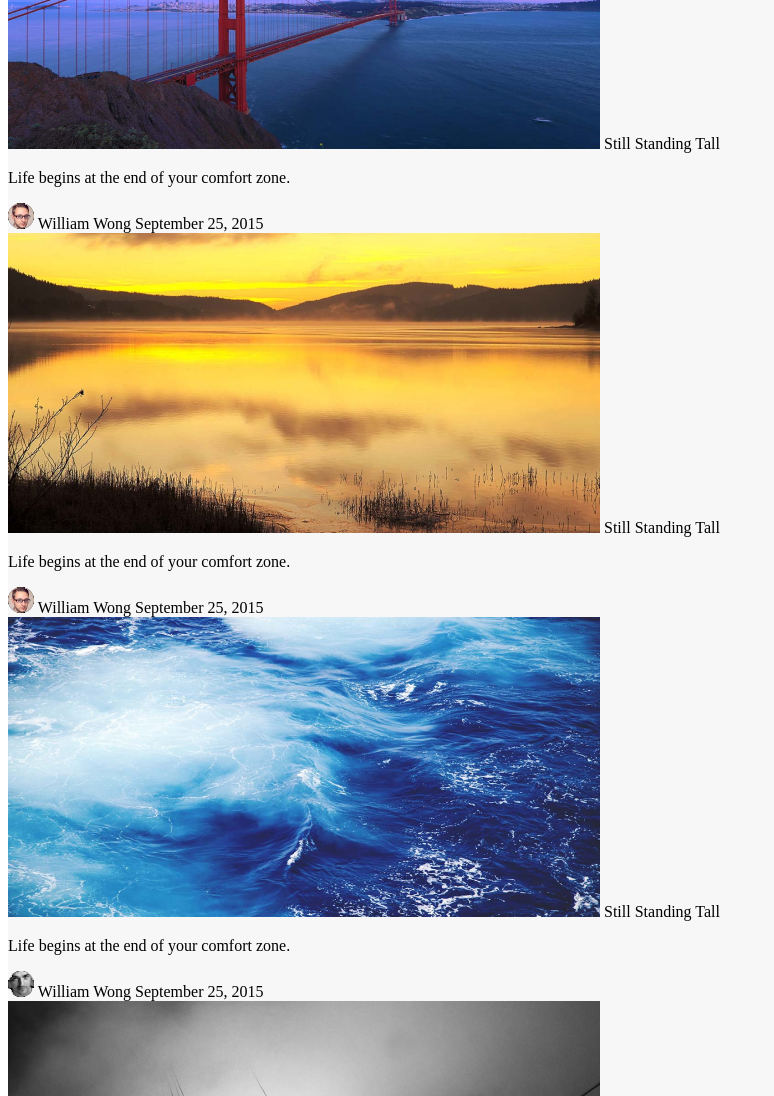
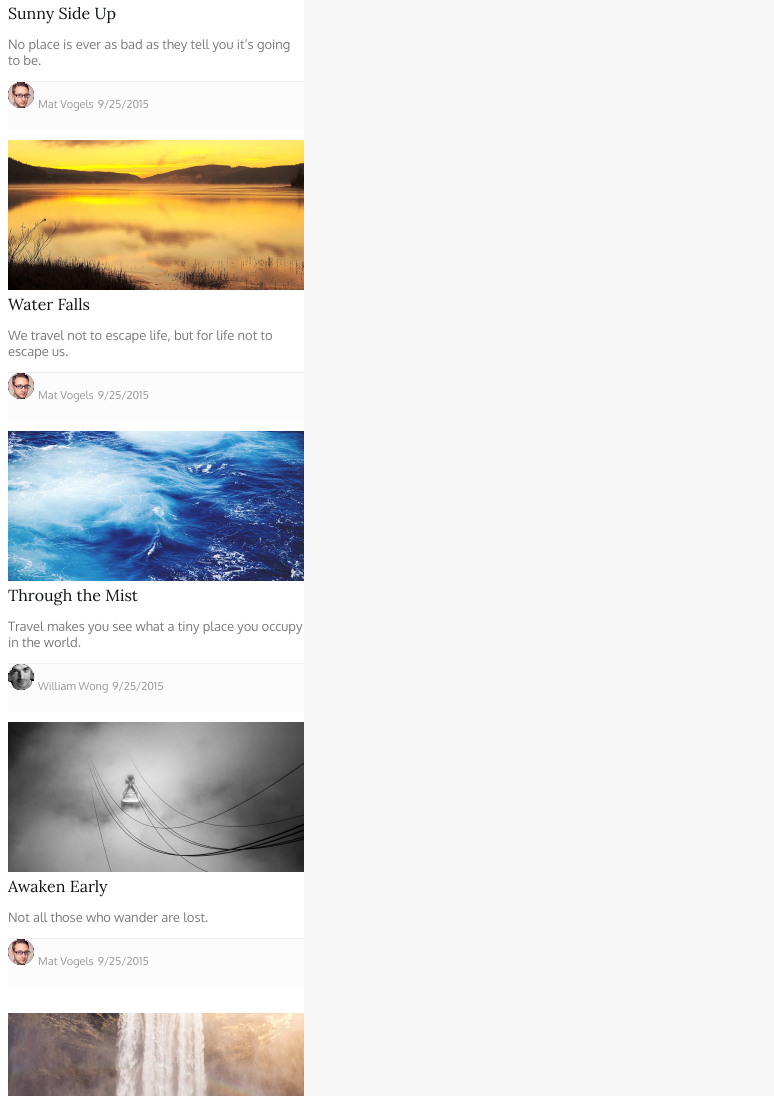
Before and after one commit to GrigoriyPoshnagovInstitute/Web-2023, a plain HTML site: page WEB/index .html in a window 1280 px wide. Shown: the part 1704-2800 px from the top of the page, without its empty margins (0-774 px from the left). Drawn offline with Linux system fonts and the light colour scheme.

Commit message:
Первая страница готова!

```diff
--- a/WEB/css/style.css
+++ b/WEB/css/style.css
@@ -17,8 +17,8 @@
 {
     text-decoration: none;
     font-family: 'Oxygen', sans-serif;
-    font-size: 12px;
-    color:#FFFFFF;
+    font-size: 11px;
+    color:rgba(255, 255, 255, 0.6);
 }
 
 .slogan
@@ -163,3 +163,24 @@
     font-size: 11px;
     color:rgba(153, 153, 153, 1);
 }
+
+.image_scale
+{
+    width: 296px;
+    height: 150px;
+}
+
+.end
+{
+    width: 1440px;
+    height: 89px;
+    background-image: url("village.jpg");
+    background-size: cover;
+}
+
+.overlay
+{
+    background-color: rgba(35, 47, 56, 0.6);
+    width: 1440px;
+    height: 89px;
+}
--- a/WEB/index .html
+++ b/WEB/index .html
@@ -59,7 +59,7 @@
       <div>
         <h2 class="posts_title">Most Recent</h2>
         <div class="most_recent_post">
-          <img src="images/air_baloons.png" alt="air_baloons.png"/>
+          <img src="images/air_baloons.png" alt="air_baloons.png" class="image_scale"/>
           <span class="most_recent_title">Still Standing Tall</span>
           <p class="text_of_most_recent_post">
             Life begins at the end of your comfort zone.
@@ -70,66 +70,78 @@
             <span class="most_recent_info__text">9/25/2015</span>
           </div>
         </div>
-        <div>
-          <img src="images/bridge.png" alt="bridge.png"/>
-          <span>Still Standing Tall</span>
-          <p>
-            Life begins at the end of your comfort zone.
+        <div class="most_recent_post">
+          <img src="images/bridge.png" alt="bridge.png" class="image_scale"/>
+          <span class="most_recent_title">Sunny Side Up</span>
+          <p class="text_of_most_recent_post">
+            No place is ever as bad as they tell you it’s going to be.
           </p>
+          <div class="most_recent_info">
             <img src="images/Mat_Vogels.png" alt="Mat_Vogels"/>
-          <span>William Wong</span>
-          <span>September 25, 2015</span>
+            <span class="most_recent_info__text">Mat Vogels</span>
+            <span class="most_recent_info__text">9/25/2015</span>
           </div>
-        <div>
-          <img src="images/sunset.png" alt="sunset.png"/>
-          <span>Still Standing Tall</span>
-          <p>
-            Life begins at the end of your comfort zone.
+        </div>
+        <div class="most_recent_post">
+          <img src="images/sunset.png" alt="sunset.png" class="image_scale"/>
+          <span class="most_recent_title">Water Falls</span>
+          <p class="text_of_most_recent_post">
+            We travel not to escape life, but for life not to escape us.
           </p>
+          <div class="most_recent_info">
             <img src="images/Mat_Vogels.png" alt="Mat_Vogels"/>
-          <span>William Wong</span>
-          <span>September 25, 2015</span>
+            <span class="most_recent_info__text">Mat Vogels</span>
+            <span class="most_recent_info__text">9/25/2015</span>
           </div>
-        <div>
-          <img src="images/tide.png" alt="tide.png"/>
-          <span>Still Standing Tall</span>
-          <p>
-            Life begins at the end of your comfort zone.
+        </div>
+        <div class="most_recent_post">
+          <img src="images/tide.png" alt="tide.png" class="image_scale"/>
+          <span class="most_recent_title">Through the Mist</span>
+          <p class="text_of_most_recent_post">
+            Travel makes you see what a tiny place you occupy in the world.
           </p>
+          <div class="most_recent_info">
             <img src="images/William_Wong.png" alt="William_Wong"/>
-          <span>William Wong</span>
-          <span>September 25, 2015</span>
+            <span class="most_recent_info__text">William Wong</span>
+            <span class="most_recent_info__text">9/25/2015</span>
           </div>
-        <div>
-          <img src="images/mist.png" alt="mist.png"/>
-          <span>Still Standing Tall</span>
-          <p>
-            Life begins at the end of your comfort zone.
+        </div>
+        <div class="most_recent_post">
+          <img src="images/mist.png" alt="mist.png" class="image_scale"/>
+          <span class="most_recent_title">Awaken Early</span>
+          <p class="text_of_most_recent_post">
+            Not all those who wander are lost.
           </p>
+          <div class="most_recent_info">
             <img src="images/Mat_Vogels.png" alt="Mat_Vogels"/>
-          <span>William Wong</span>
-          <span>September 25, 2015</span>
+            <span class="most_recent_info__text">Mat Vogels</span>
+            <span class="most_recent_info__text">9/25/2015</span>
           </div>
-        <div>
-          <img src="images/waterfall.png" alt="waterfall.png"/>
-          <span>Still Standing Tall</span>
-          <p>
-            Life begins at the end of your comfort zone.
+        </div>
+        <div class="most_recent_post">
+          <img src="images/waterfall.png" alt="waterfall.png" class="image_scale"/>
+          <span class="most_recent_title">Try it Always</span>
+          <p class="text_of_most_recent_post">
+            The world is a book, and those who do not travel read only one page.
           </p>
+          <div class="most_recent_info">
             <img src="images/Mat_Vogels.png" alt="Mat_Vogels"/>
-          <span>William Wong</span>
-          <span>September 25, 2015</span>
+            <span class="most_recent_info__text">Mat Vogels</span>
+            <span class="most_recent_info__text">9/25/2015</span>
           </div>
         </div>
       </div>
-    <footer>
-      <span>Escape</span>
+    </div>
+    <footer class="end">
+      <div class="overlay">
+        <span class="escape">Escape</span>
         <nav>
-        <a href="ссылка">HOME</a>
-        <a href="ссылка">CATEGORIES</a>
-        <a href="ссылка">ABOUT</a>
-        <a href="ссылка">CONTACT</a>
+          <a href="ссылка" class="navigation">HOME</a>
+          <a href="ссылка" class="navigation">CATEGORIES</a>
+          <a href="ссылка" class="navigation">ABOUT</a>
+          <a href="ссылка" class="navigation">CONTACT</a>
         </nav>
+      </div>
     </footer>
   </body>
 </html>
```
Also changed, not shown: WEB/css/village.jpg (added). Lines whose indentation alone changed are shown as unchanged.
